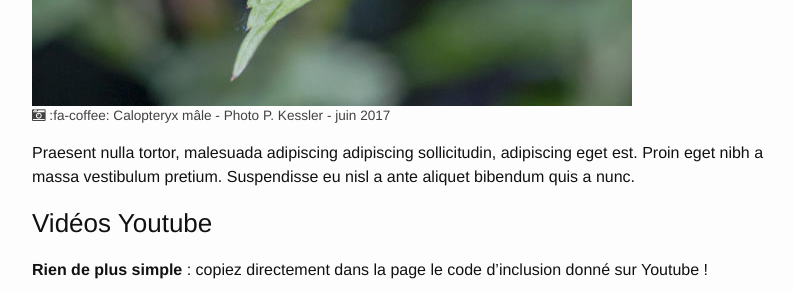
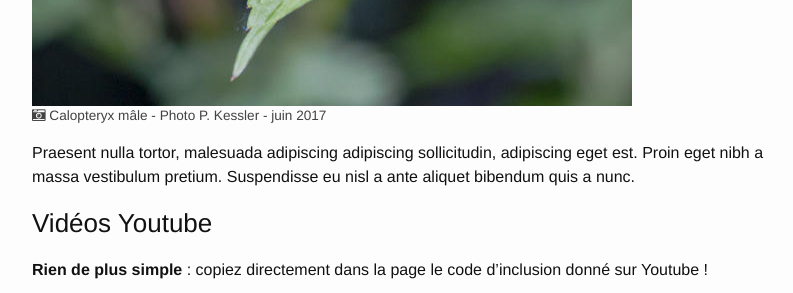
Before and after one commit to stef4/atelier_etac, a Jekyll site: the page built from _posts/2017-06-07-this-post-demonstrates-post-content-styles.md, in a window 1280 px wide and 900 px high, scrolled down 3300 px, cut to the strip 152-445 px from the top of the window. Shown: the whole strip, without its empty margins (238-1031 px from the left). Built offline with Jekyll 4.4.1, drawn with Linux system fonts in a browser that asks for light colours.

Commit message:
Correction 4

```diff
--- a/_posts/2017-06-07-this-post-demonstrates-post-content-styles.md
+++ b/_posts/2017-06-07-this-post-demonstrates-post-content-styles.md
@@ -108,7 +108,7 @@ Orange
 Les images sont déposées ici dans le dossier `\assets\images`. Pensez à laisser **deux espaces** après la photo pour que la légende passe bien à la ligne !
 
 ![Un caloptéryx mâle](/assets/images/demoiselle.jpg){:height="600px" width="600px"}
-<i class="fa fa-camera-retro" aria-hidden="true"></i> :fa-coffee: Calopteryx mâle - Photo P. Kessler - juin 2017
+<i class="fa fa-camera-retro" aria-hidden="true"></i> Calopteryx mâle - Photo P. Kessler - juin 2017
 {: .legende}
 
 Praesent nulla tortor, malesuada adipiscing adipiscing sollicitudin, adipiscing eget est.
```
